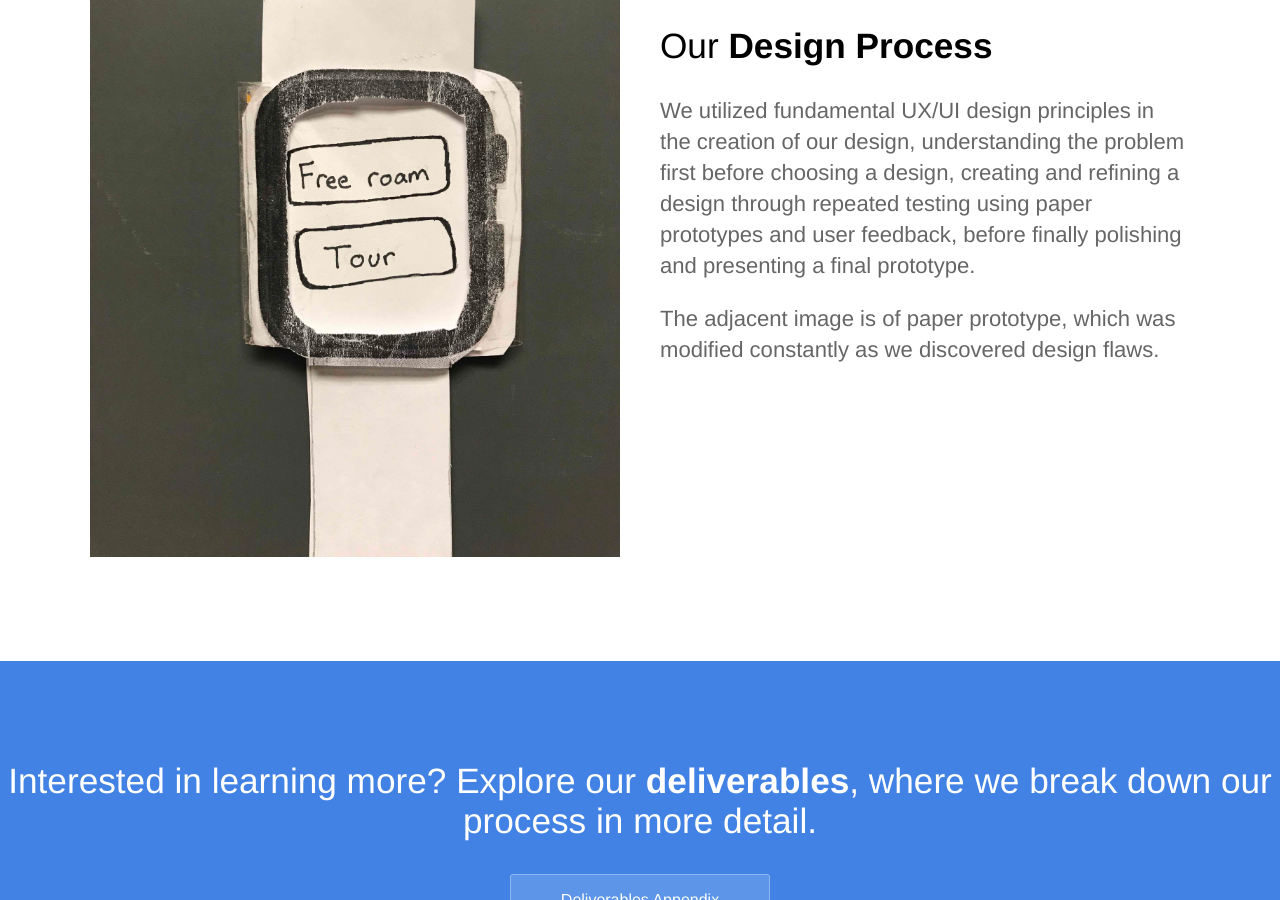
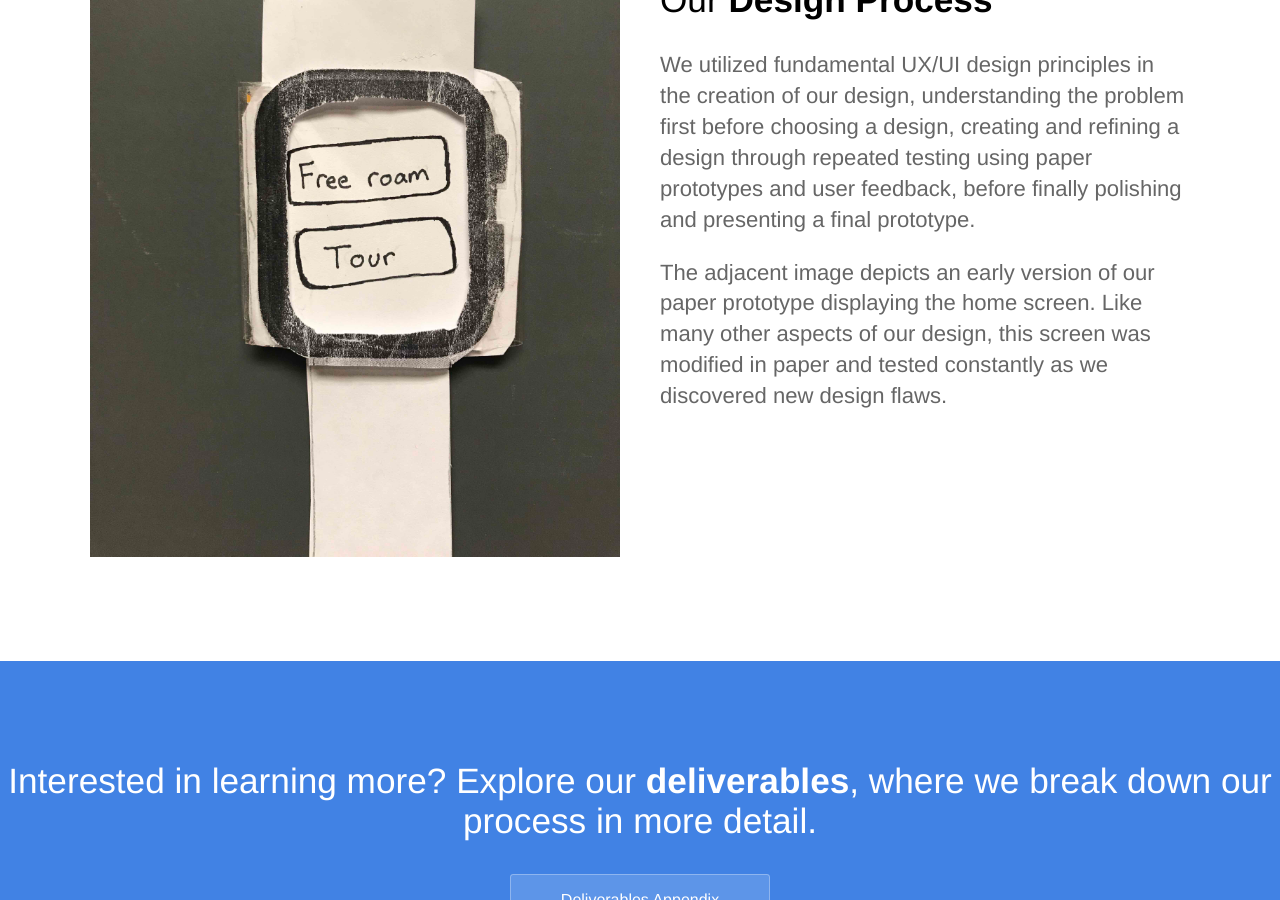
Before and after one commit to krtejeda/PersonalCuraTour, a Jekyll site: the page built from index.html, in a window 1280 px wide and 900 px high, scrolled down 2765 px. Built offline with Jekyll 4.4.1, drawn with Linux system fonts in a browser that asks for light colours.

Commit message:
Update index.html

```diff
--- a/index.html
+++ b/index.html
@@ -66,7 +66,7 @@ description: Your museum experience, a bit more guided
 				<h2>Our <strong>Design Process</strong></h2>
 				<p>We utilized fundamental UX/UI design principles in the creation of our design, understanding the problem first before choosing a design, creating and refining a design through repeated testing using paper prototypes and user feedback, before finally polishing and presenting a final prototype.
 				</p>
-				<p>The adjacent image is of paper prototype, which was modified constantly as we discovered design flaws.</p>
+				<p>The adjacent image depicts an early version of our paper prototype displaying the home screen.  Like many other aspects of our design, this screen was modified in paper and tested constantly as we discovered new design flaws.</p>
 			</div>
 			<div class="image">
 				<img src="https://raw.githubusercontent.com/krtejeda/PersonalCuraTour/gh-pages/img/watch_1.jpg" alt="Screenshot" />
```
